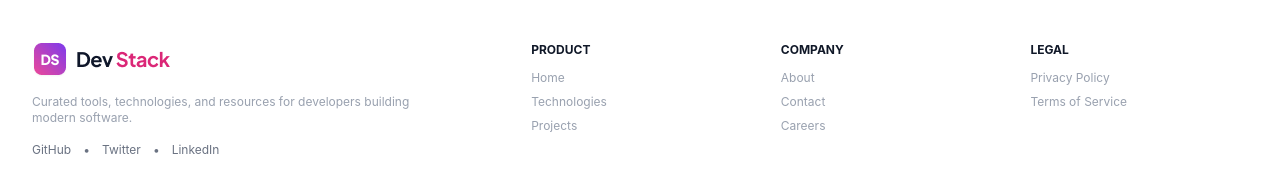
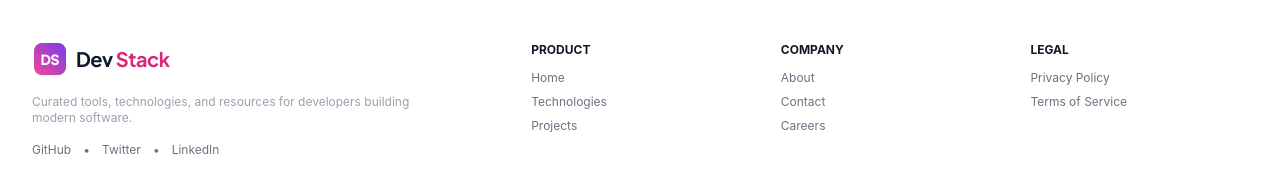
Before and after one commit to humayra-yeasmin-star8/Assignment-5, a React (Vite) app: page / in a window 1280 px wide. Shown: the part 2159-2343 px from the top of the page. Built offline with nearby package versions, Linux system fonts and the light colour scheme.

Commit message:
font colour changed

```diff
--- a/src/component/Footer.tsx
+++ b/src/component/Footer.tsx
@@ -21,19 +21,19 @@ const Footer = () => {
             </p>
 
             <div className="flex justify-center md:justify-start gap-3 mt-4 text-xs">
-              <a href="#github" className="hover:text-pink-600">
+              <a href="" className="hover:text-pink-600">
                 GitHub
               </a>
 
               <span>•</span>
 
-              <a href="#twitter" className="hover:text-pink-600">
+              <a href="" className="hover:text-pink-600">
                 Twitter
               </a>
 
               <span>•</span>
 
-              <a href="#linkedin" className="hover:text-pink-600">
+              <a href="" className="hover:text-pink-600">
                 LinkedIn
               </a>
             </div>
@@ -41,28 +41,28 @@ const Footer = () => {
           </div>
 
 
-          {/* Product */}
+
           <div>
             <h3 className="text-xs font-bold text-gray-900 uppercase">
               Product
             </h3>
 
-            <ul className="mt-3 space-y-2 text-xs text-gray-400">
+            <ul className="mt-3 space-y-2 text-xs text-gray-500">
 
               <li>
-                <a href="#home" className="hover:text-gray-700">
+                <a href="" className="hover:text-gray-800">
                   Home
                 </a>
               </li>
 
               <li>
-                <a href="#tech" className="hover:text-gray-700">
+                <a href="" className="hover:text-gray-800">
                   Technologies
                 </a>
               </li>
 
               <li>
-                <a href="#projects" className="hover:text-gray-700">
+                <a href="" className="hover:text-gray-800">
                   Projects
                 </a>
               </li>
@@ -77,22 +77,22 @@ const Footer = () => {
               Company
             </h3>
 
-            <ul className="mt-3 space-y-2 text-xs text-gray-400">
+            <ul className="mt-3 space-y-2 text-xs text-gray-500">
 
               <li>
-                <a href="#about" className="hover:text-gray-700">
+                <a href="" className="hover:text-gray-800">
                   About
                 </a>
               </li>
 
               <li>
-                <a href="#contact" className="hover:text-gray-700">
+                <a href="" className="hover:text-gray-800">
                   Contact
                 </a>
               </li>
 
               <li>
-                <a href="#careers" className="hover:text-gray-700">
+                <a href="" className="hover:text-gray-800">
                   Careers
                 </a>
               </li>
@@ -105,16 +105,16 @@ const Footer = () => {
               Legal
             </h3>
 
-            <ul className="mt-3 space-y-2 text-xs text-gray-400">
+            <ul className="mt-3 space-y-2 text-xs text-gray-500">
 
               <li>
-                <a href="#privacy" className="hover:text-gray-700">
+                <a href="#privacy" className="hover:text-gray-800">
                   Privacy Policy
                 </a>
               </li>
 
               <li>
-                <a href="#terms" className="hover:text-gray-700">
+                <a href="" className="hover:text-gray-800">
                   Terms of Service
                 </a>
               </li>
@@ -124,8 +124,6 @@ const Footer = () => {
 
         </div>
 
-
-        {/* Bottom Section */}
         <div className="mt-12 pt-6 border-t border-gray-100 flex flex-col sm:flex-row items-center justify-between gap-4 text-xs text-gray-400">
 
           <p>
@@ -134,11 +132,11 @@ const Footer = () => {
 
           <div className="flex gap-4">
 
-            <a href="#privacy" className="hover:text-gray-600">
+            <a href="" className="hover:text-gray-600">
               Privacy
             </a>
 
-            <a href="#terms" className="hover:text-gray-600">
+            <a href="" className="hover:text-gray-600">
               Terms
             </a>
 
```
